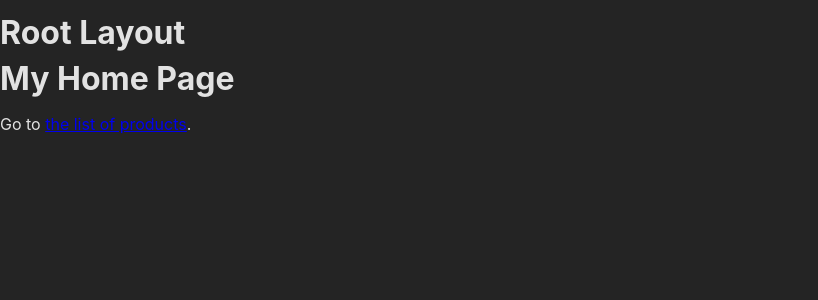
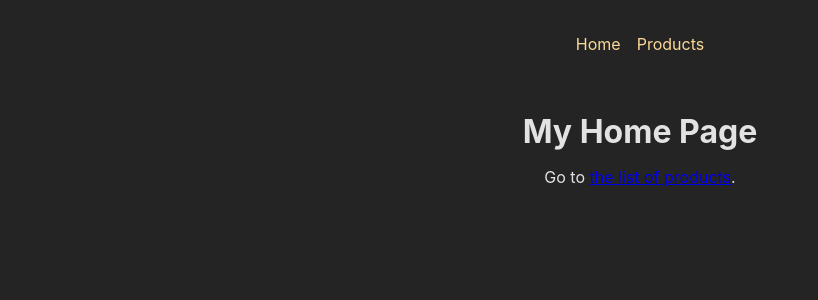
Before and after one commit to acet09/section_20, a React (Create React App) app: page / in a window 1280 px wide. Shown: the top 300 px of the page, without its empty margins (0-818 px from the left). Built offline with nearby package versions, Linux system fonts and the light colour scheme.

Commit message:
284_중첩_라우트_2

```diff
--- a/src/components/MainNavigation.js
+++ b/src/components/MainNavigation.js
@@ -1,15 +1,17 @@
 import { Link } from 'react-router-dom';
+
+import classes from './MainNavigation.module.css';
 
 function MainNavigation() {
   return (
-    <header>
+    <header className={classes.header}>
       <nav>
-        <ul>
+        <ul className={classes.list}>
           <li>
             <Link to="/">Home</Link>
           </li>
           <li>
-            <Link to="/">Products</Link>
+            <Link to="/Products">Products</Link>
           </li>
         </ul>
       </nav>
--- a/src/pages/Root.js
+++ b/src/pages/Root.js
@@ -1,10 +1,15 @@
 import { Outlet } from "react-router-dom";
+
+import MainNavigation from "../components/MainNavigation";
+import classes from './Root.module.css';
 
 function RootLayout() {
   return (
     <>
-      <h1>Root Layout</h1>
-      <Outlet />
+      <MainNavigation />
+      <main className={classes.content}>
+        <Outlet />
+      </main>
     </>
   );
 }
--- /dev/null
+++ b/src/pages/Root.module.css
@@ -0,0 +1,4 @@
+.content {
+  margin: 2rem auto;
+  text-align: center;
+}
```
Also changed, not shown: src/components/MainNavigation.module.css (renamed from src/pages/MainNavigation.module.css).
